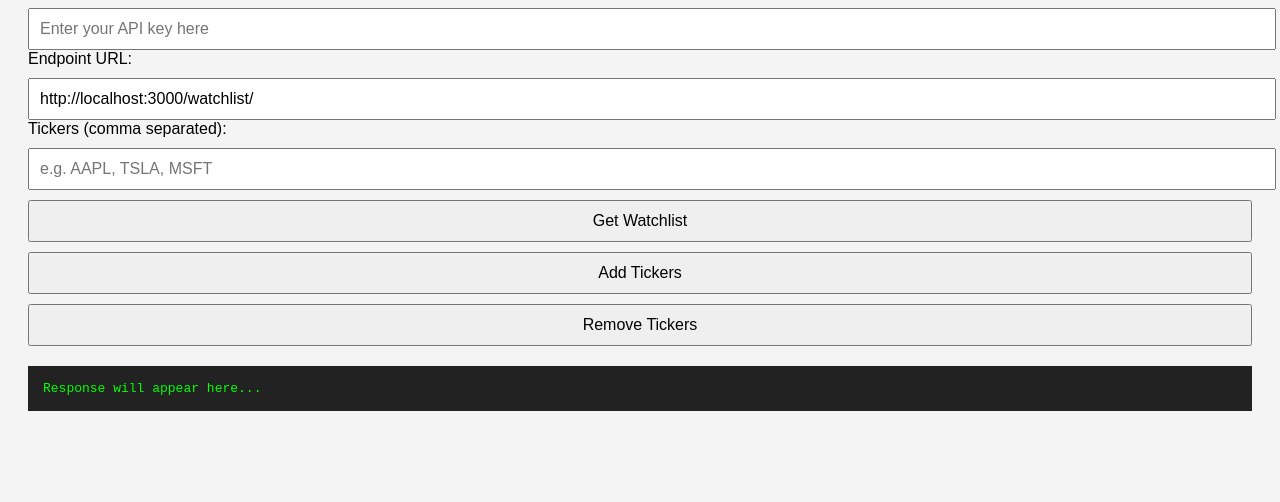
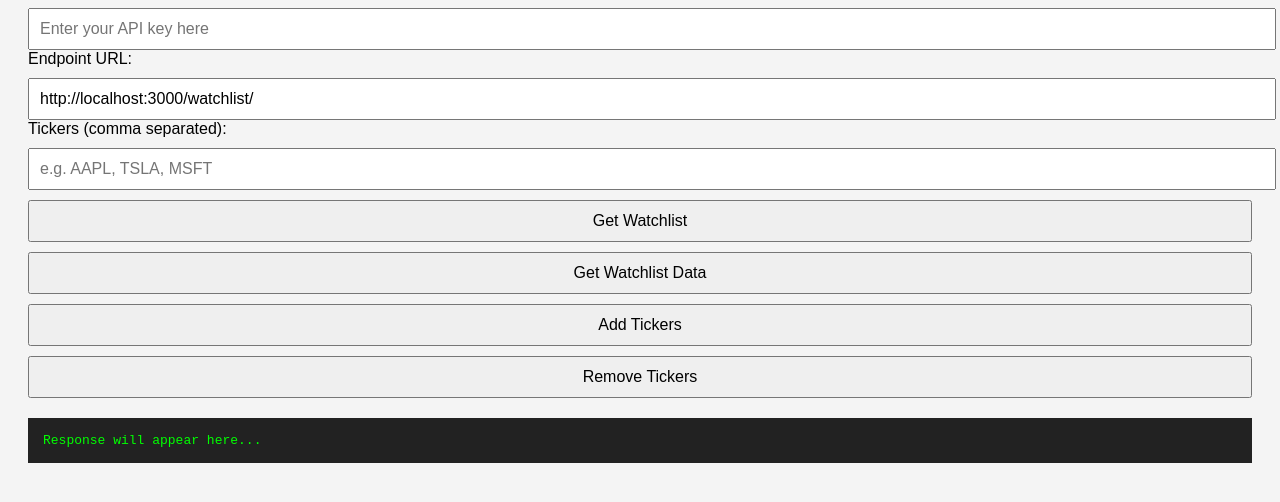
Before and after one commit to champsheard/StockSaver, a website: page public/testwatchlist.html in a window 1280 px wide. Shown: the part 116-618 px from the top of the page. Drawn offline with Linux system fonts and the light colour scheme.

Commit message:
Expanded Functionality of HTML test Page

```diff
--- a/public/testwatchlist.html
+++ b/public/testwatchlist.html
@@ -1,5 +1,6 @@
 <!DOCTYPE html>
 <html lang="en">
+
 <head>
     <meta charset="UTF-8">
     <title>Watchlist API Tester</title>
@@ -9,15 +10,19 @@
             padding: 20px;
             background: #f4f4f4;
         }
-    input, button {
+
+        input,
+        button {
             padding: 10px;
             font-size: 16px;
             margin-top: 10px;
             width: 100%;
         }
+
         button {
             cursor: pointer;
         }
+
         pre {
             background: #222;
             color: #0f0;
@@ -27,6 +32,7 @@
         }
     </style>
 </head>
+
 <body>
 
     <h2>Watchlist API Tester</h2>
@@ -41,6 +47,7 @@
     <input type="text" id="tickers" placeholder="e.g. AAPL, TSLA, MSFT">
 
     <button onclick="getWatchlist()">Get Watchlist</button>
+    <button onclick="getWatchlistData()">Get Watchlist Data</button>
     <button onclick="addTickers()">Add Tickers</button>
     <button onclick="removeTickers()">Remove Tickers</button>
 
@@ -90,6 +97,28 @@
             }
         }
 
+
+        async function getWatchlistData() {
+            let endpoint = document.getElementById('endpoint').value;
+
+            if (!endpoint.endsWith('/')) {
+                endpoint += '/';
+            }
+
+            endpoint += 'data/';
+            console.log(endpoint)
+            try {
+                const res = await fetch(endpoint, {
+                    method: "GET",
+                    headers: getHeaders()
+                });
+
+                await handleResponse(res);
+            } catch (err) {
+                document.getElementById('response').textContent = err.message;
+            }
+        }
+
         async function addTickers() {
             const endpoint = document.getElementById('endpoint').value;
             const tickers = parseTickers();
@@ -126,4 +155,5 @@
     </script>
 
 </body>
+
 </html>
```
Lines whose indentation alone changed are shown as unchanged.
